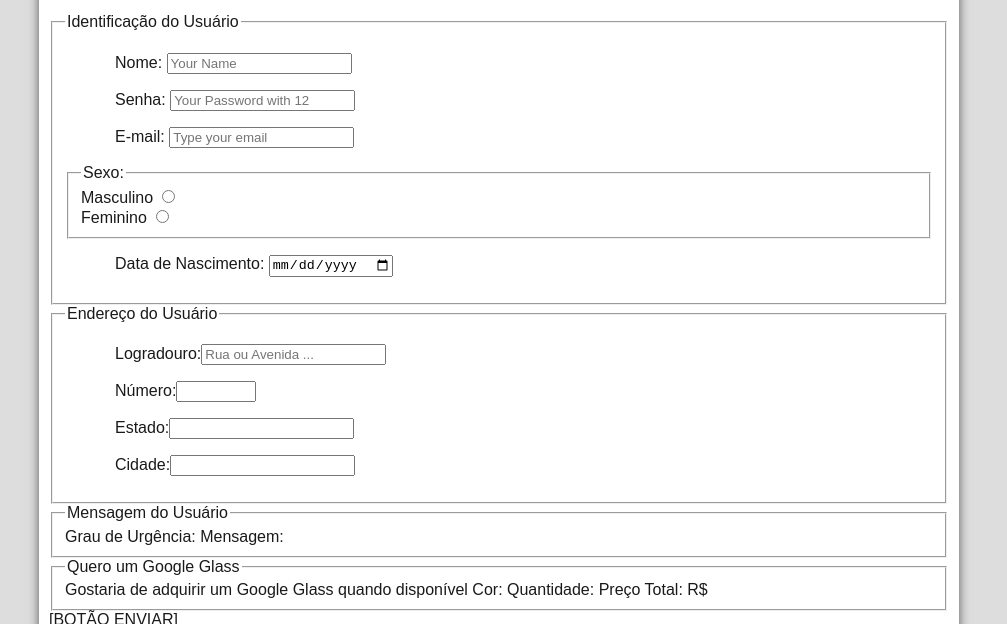
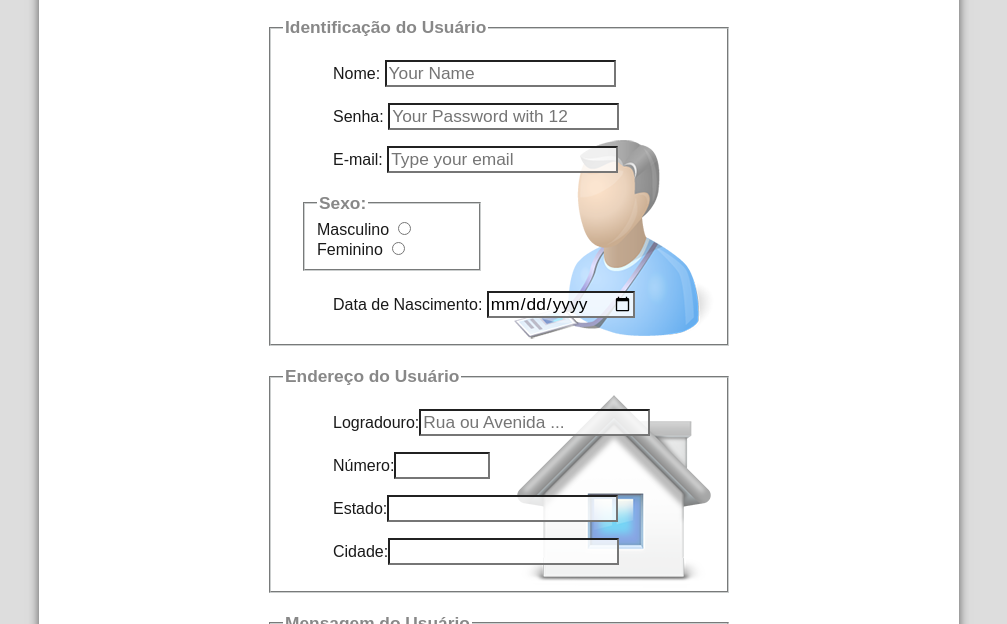
Before and after one commit to Tonyfilho/siteglass2, a plain HTML site: page fale-conosco.html in a window 1280 px wide. Shown: the part 328-952 px from the top of the page, without its empty margins (141-1148 px from the left). Drawn offline with Linux system fonts and the light colour scheme.

Commit message:
update 24_11_18 no html e no Form.Css

```diff
--- a/_css/form.css
+++ b/_css/form.css
@@ -1,2 +1,45 @@
 @charset "UTF-8";
-/* add o arq. FORM.CSS para aula 33 e 34 */
+/* add o arq. FORM.CSS para aula 33 e 36 */
+form {
+    width: 500px;
+    margin: auto;
+
+}
+input, textarea {
+    /* INPUT, TEXTAREA desta forma configuramos tando o INPUT como TEXTAREA somente separando eles com um , ""Vigula */
+    font-family: sans-serif;
+    font-weight: normal;
+    font-size: 13pt;
+    background-color: rgba(255, 255, 255, 0.8);
+    /* colocamos aqui dentro do INPUT e do TEXTAERA um BACKGROUD-COLOR RGBA para ele ficar BRANCO mas com uma transparencia , com isto TODAS  as IMAGENS dos BACKGROUD URL ficarão transparencendo as CX, dando um melhor acabamento, muito usando quando temos IMAGENS que estão dentro de INPUTS com isto as IMAGENS ficarão LEVEMENTE CORTADAS quando passarem sobre as CX do INPUT */
+
+}
+input:hover, textarea:hover {
+     /* INPUT, TEXTAREA desta forma configuramos tando o INPUT como TEXTAREA somente separando eles com um , ""Vigula */
+    background-color: rgb(221, 221, 221);
+    }
+    legend {
+        color: rgb(136, 136, 136);
+        font-weight: bold;
+        font-size: 13pt;
+        font-family: sans-serif;
+    }
+    fieldset {
+        border-color: rgb(203, 206, 206);
+        margin: 20px;
+    }
+    fieldset#sexo {
+        width: 150px; /*Criamos um cx para Field#sexo com 150px*/
+    }
+    fieldset#usuario {
+        background: url(../_imagens/icone-contato.png) no-repeat 95% 95%; /*Neste paramentros 95% LATERAL 95% VERTICAL colocamos a localização que a imagem vai ficar dentro do FIELD#USUARIO */
+    }
+    fieldset#endereco {
+        background: url(../_imagens/icone-endereco.png) no-repeat 95% 95%;
+    }
+    fieldset#mensagem {
+        background: url(../_imagens/icone-mensagem.png) no-repeat 95% 95%;
+    }
+    fieldset#pedido {
+        background: url(../_imagens/icone-pagamento.png) no-repeat 95% 95%;
+    }
--- a/fale-conosco.html
+++ b/fale-conosco.html
@@ -41,9 +41,9 @@
 
              <fieldset id="usuario">   <!--tag FIELDSET trabalha dentro da FORM criando um campo para formulario-->
               <legend>Identificação do Usuário</legend>   <!--tag LEGEND trabalha junto com FIELDSET, e é usada para criar TITULOS em forma de LEGENDA no formularios-->
-                  <p>Nome: <input type="text" name="tNome" id="cNome" placeholder="Your Name" required/> </p> <!--add um INPUT="text" para cada campo  NAME e uma ID um PLACEHOLDER onde escrevemos uma mensagem dentro e por ultimo REQUERED que obrida o usuario a preencher  o formulario -->
-                  <p>Senha: <input type="password"  name="tSenha" id="cSenha"  maxlength="12" placeholder="Your Password with 12"  required/> </p>
-                  <p>E-mail: <input type="email"  name="tMail" id="tMail" placeholder="Type your email" required/> </p>
+                  <p><label for="cNome">Nome: </label> <input type="text" name="tNome" id="cNome" placeholder="Your Name" required/> </p> <!--add um INPUT="text" para cada campo  NAME e uma ID um PLACEHOLDER onde escrevemos uma mensagem dentro e por ultimo REQUERED que obrida o usuario a preencher  o formulario -->
+                  <p><label for="cSenha"> Senha:</label> <input type="password"  name="tSenha" id="cSenha"  maxlength="12" placeholder="Your Password with 12"  required/> </p>
+                  <p><label for="cEmail"></label> E-mail: <input type="email"  name="tEmail" id="cEmail" placeholder="Type your email" required/> </p>
                   <fieldset id="sexo"> <!--abrimos outra FIELDSET/LEGEND para por um formulario só para sexo-->
                       <legend> Sexo:</legend>
                      <label for="cMarc">Masculino </label><input type="radio" name="tSexo" id="cMarc" /> <br/>
@@ -69,16 +69,19 @@
 
                 <fieldset id="mensagem">
               <legend> Mensagem do Usuário</legend>
-                    Grau de Urgência:
-                    Mensagem:
+                    <p><label for="cUrgencia">Grau de Urgência:<input type="text" name="tUrgencia" id="cUrgencia" ></label></p>
+                    <p><label for="cMensagem">Mensagem:<input type="text" name="tMensagem"id="cMensagem"></label></p>
+
+
                 </fieldset>
 
                 <fieldset id="queroGoogle">
              <legend>Quero um Google Glass</legend>
-                    Gostaria de adquirir um Google Glass quando disponível
-                    Cor:
-                    Quantidade:
-                    Preço Total: R$
+                    <p><label for="cQuero"><input type="radio"  name="tQuero" id="cQuero">Gostaria de adquirir um Google Glass quando disponível</label></p>
+                    <p><label for="cCor">Cor:<input type="text" name="lCor" id="cCor"></label></p>
+                    <p><label for="cQuant">Quantidade:<input type="text" name="lQuant" id="cQuant"></label></p>
+                    <p><label for="cPreco">Preço Total: $<input type="text" name="lPreco" id="cPreco"></label></p>
+
                 </fieldset>
 
 
```
